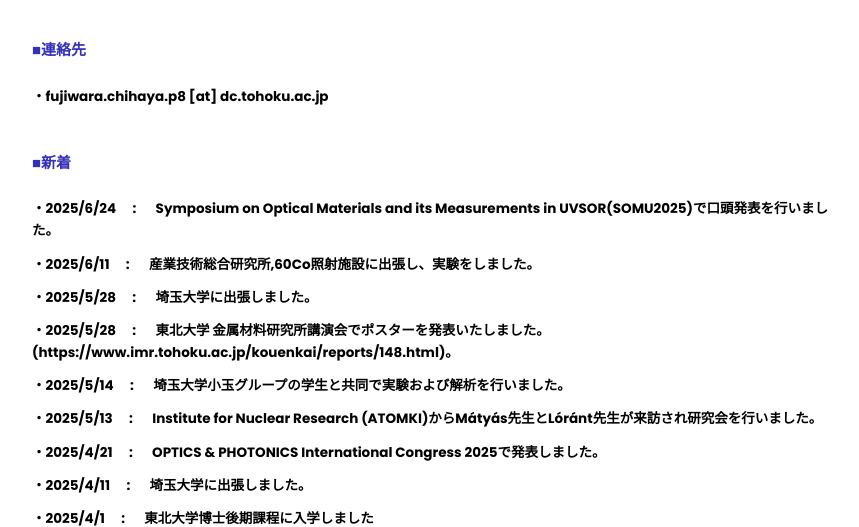
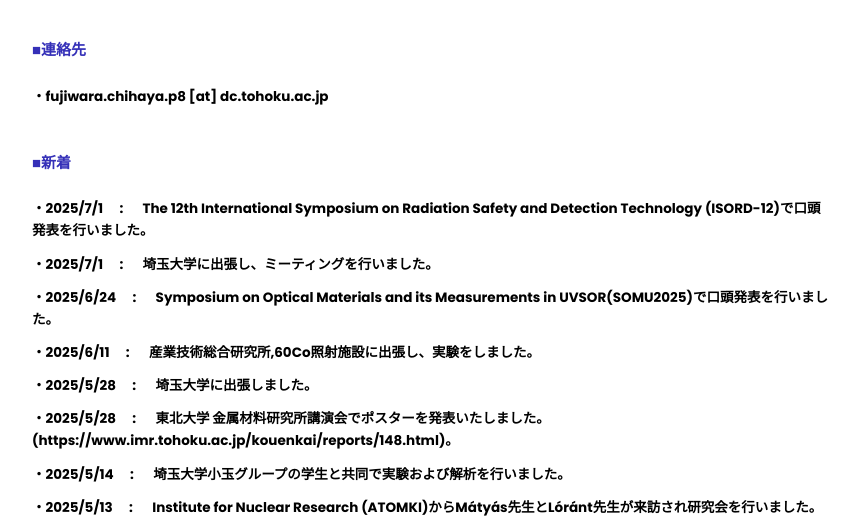
Before and after one commit to Chihaya-Fujiwara/homepage, a Flask app: page / in a window 1280 px wide. Shown: the part 266-793 px from the top of the page, without its empty margins (208-1067 px from the left). Run offline with Flask 3, Linux system fonts and the light colour scheme.

Commit message:
4 commit

```diff
--- a/templates/index.html
+++ b/templates/index.html
@@ -41,8 +41,12 @@
         <h1>{% if lang == 'ja' %}■新着{% else %}■New information{% endif %}</h1>
     </section>
     <section class="main_black">
+        <h1>{% if lang == 'ja' %}・2025/7/1 &emsp;: &emsp; The 12th International Symposium on Radiation Safety and Detection Technology (ISORD-12)で口頭発表を行いました。
+            {% else %}・2025/6/27 &emsp;: &emsp; I presented my study at The 12th International Symposium on Radiation Safety and Detection Technology (ISORD-12){% endif %}</h1>
+        <h1>{% if lang == 'ja' %}・2025/7/1 &emsp;: &emsp; 埼玉大学に出張し、ミーティングを行いました。
+            {% else %}・2025/6/27 &emsp;: &emsp; I visited Saitama University and have the meeting.{% endif %}</h1>
         <h1>{% if lang == 'ja' %}・2025/6/24 &emsp;: &emsp; Symposium on Optical Materials and its Measurements in UVSOR(SOMU2025)で口頭発表を行いました。
-            {% else %}・2025/6/11 &emsp;: &emsp; I presented my study at  Symposium on Optical Materials and its Measurements inUVSOR(SOMU2025).{% endif %}</h1>
+            {% else %}・2025/6/24 &emsp;: &emsp; I presented my study at  Symposium on Optical Materials and its Measurements inUVSOR(SOMU2025).{% endif %}</h1>
         <h1>{% if lang == 'ja' %}・2025/6/11 &emsp;: &emsp; 産業技術総合研究所,60Co照射施設に出張し、実験をしました。
             {% else %}・2025/6/11 &emsp;: &emsp; I visited the 60Co irradiation facility at the National Institute of Advanced Industrial Science and Technology (AIST) to conduct experiments.{% endif %}</h1>
         <h1>{% if lang == 'ja' %}・2025/5/28 &emsp;: &emsp; 埼玉大学に出張しました。
@@ -54,7 +58,7 @@
         <h1>{% if lang == 'ja' %}・2025/5/13 &emsp;: &emsp; Institute for Nuclear Research (ATOMKI)からMátyás先生とLóránt先生が来訪され研究会を行いました。
             {% else %}・2025/5/13 &emsp;: &emsp; Professors Mátyás and Lóránt from the Institute for Nuclear Research (ATOMKI) visited us and jointly held a research seminar with our team {% endif %}</h1>
         <h1>{% if lang == 'ja' %}・2025/4/21 &emsp;: &emsp; OPTICS & PHOTONICS International Congress 2025で発表しました。
-            {% else %}・2025/4/21 &emsp;: &emsp; I presented my study OPTICS & PHOTONICS International Congress 2025 {% endif %}</h1>
+            {% else %}・2025/4/21 &emsp;: &emsp; I presented my study at OPTICS & PHOTONICS International Congress 2025 {% endif %}</h1>
         <h1>{% if lang == 'ja' %}・2025/4/11 &emsp;: &emsp; 埼玉大学に出張しました。
             {% else %}・2025/4/11 &emsp;: &emsp; I visited Saitama University on a business trip.{% endif %}</h1>
         <h1>{% if lang == 'ja' %}・2025/4/1 &emsp;: &emsp; 東北大学博士後期課程に入学しました
```
